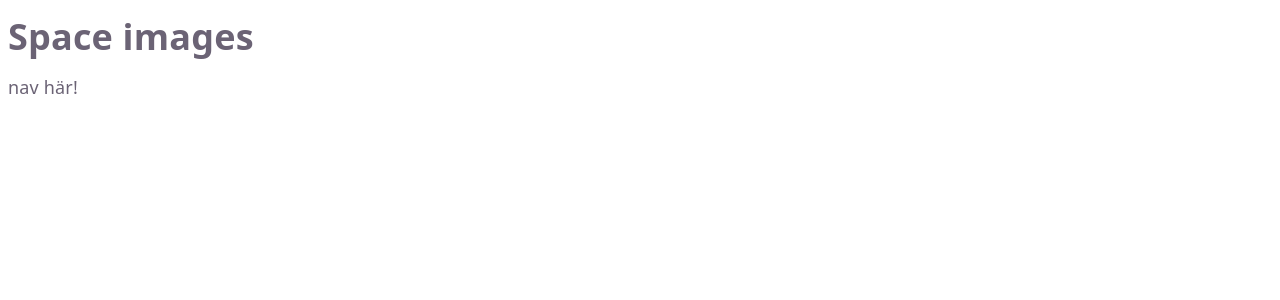
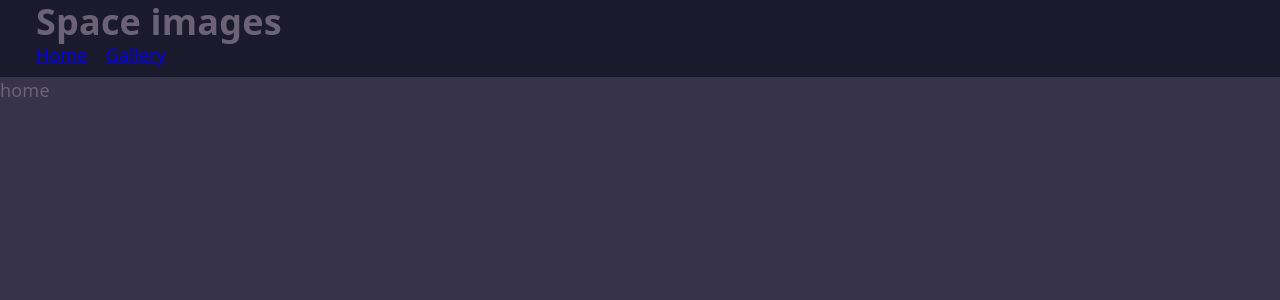
Before and after one commit to ha-fed25-jsf/06-static-files-routing, a React (Vite) app: page /#/ in a window 1280 px wide. Shown: the top 300 px of the page. Built offline with nearby package versions, Linux system fonts and the light colour scheme.

Commit message:
Home and Gallery routes

```diff
--- a/src/index.css
+++ b/src/index.css
@@ -16,3 +16,8 @@
   -webkit-font-smoothing: antialiased;
   -moz-osx-font-smoothing: grayscale;
 }
+
+body {
+	margin: 0;
+	padding: 0;
+}
--- /dev/null
+++ b/src/layout/Root.css
@@ -0,0 +1,28 @@
+.app {
+	background-color: rgb(27, 26, 44);
+	/* color */
+	min-height: 100vh;
+	display: flex;
+	flex-direction: column;
+
+
+	header {
+		padding: 0.5em 2em;
+
+		h1 {
+			margin: 0;
+		}
+
+		nav {
+			display: flex;
+			flex-direction: row;
+			gap: 1em;
+			margin-top: 0.4em;
+		}
+	}
+
+	main {
+		background-color: rgb(54, 51, 74);
+		flex-grow: 1;
+	}
+}
--- a/src/layout/Root.jsx
+++ b/src/layout/Root.jsx
@@ -1,11 +1,13 @@
-import { Outlet } from "react-router"
+import './Root.css'
+import { Outlet, NavLink } from "react-router"
 
 const Root = () => (
 	<div className="app">
 		<header>
 			<h1> Space images </h1>
 			<nav>
-				nav här!
+				<NavLink to="/"> Home </NavLink>
+				<NavLink to="/gallery"> Gallery </NavLink>
 			</nav>
 		</header>
 		<main>
--- /dev/null
+++ b/src/pages/Gallery.jsx
@@ -0,0 +1,10 @@
+const Gallery = () => {
+
+	return (
+		<>
+			gallery
+		</>
+	)
+}
+
+export default Gallery
--- /dev/null
+++ b/src/pages/Home.jsx
@@ -0,0 +1,10 @@
+const Home = () => {
+
+	return (
+		<>
+			home
+		</>
+	)
+}
+
+export default Home
--- a/src/routes.js
+++ b/src/routes.js
@@ -1,5 +1,7 @@
 // Importera komponenter
 import Root from "./layout/Root.jsx";
+import Home from './pages/Home.jsx'
+import Gallery from './pages/Gallery.jsx'
 
 
 // Lista med route-objekt
@@ -8,8 +10,14 @@ export const routerConfig = [
 		path: '/',  // man kan också skriva:  index: true
 		Component: Root,
 		children: [
-			// startsida
-			// galleri
+			{
+				path: '/',
+				Component: Home
+			},
+			{
+				path: '/gallery',
+				Component: Gallery
+			}
 		]
 	}
 ]
```
